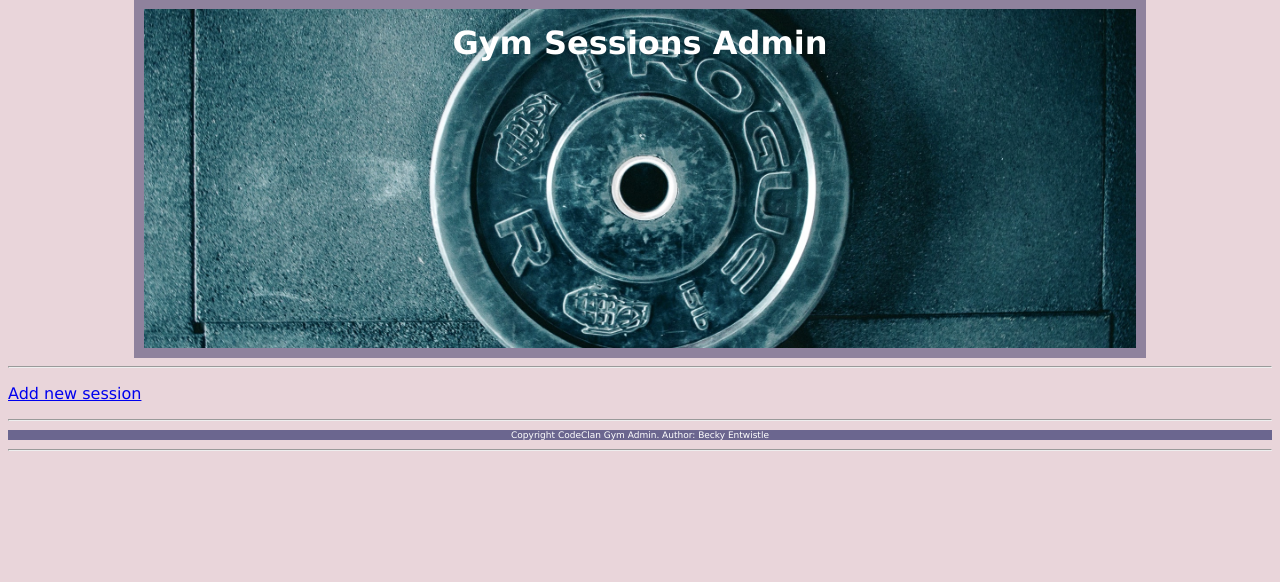
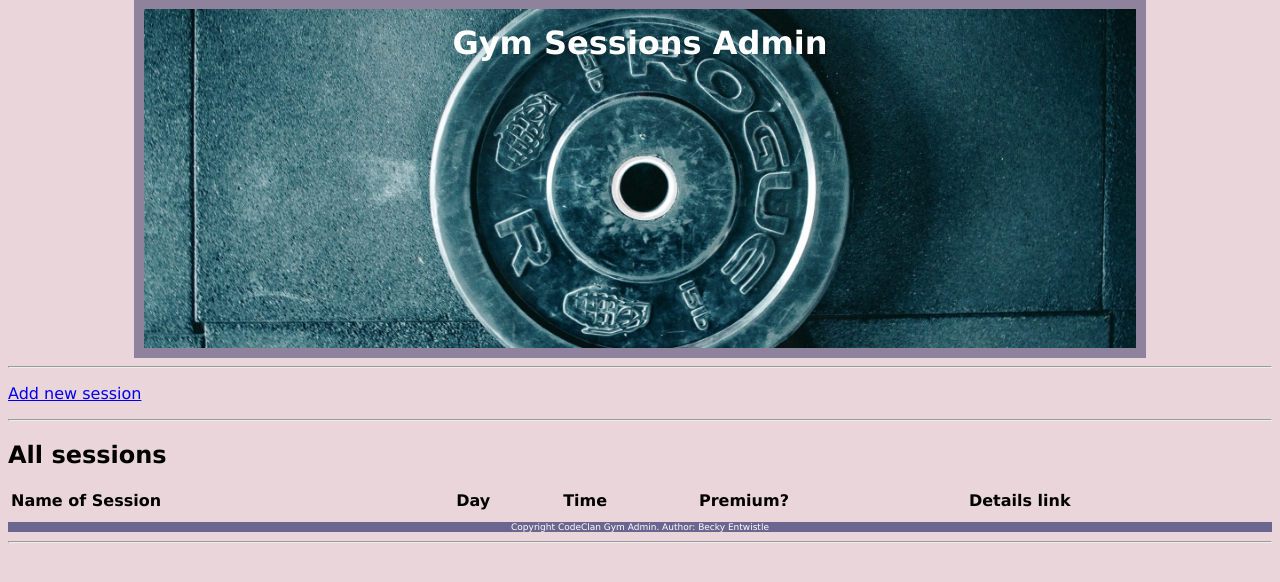
Before and after one commit to bjentwistle/Gym_members_project, a Flask app: page /sessions in a window 1280 px wide. Shown: the part 78-660 px from the top of the page. Run offline with Flask 3, Linux system fonts and the light colour scheme; data that the repository does not hold is empty; some libraries are stand-ins or nearby versions.

Commit message:
updates in html and css from codebar event

```diff
--- a/project_code/static/main.css
+++ b/project_code/static/main.css
@@ -38,7 +38,31 @@ header {
     transform: translate(-50%, -50%);
 }
 
+/* styling for forms */
+.input_form {
+    width: 50%;
 
+}
+
+.form_row {
+    display: flex;
+    justify-content: space-between;
+}
+
+table {
+    width:100%;
+    text-align: left;
+}
+
+.submit_button{
+    background: rgb(130, 115, 151, 0.5);
+    color: #fff;
+    border: 1px solid #eee;
+    border-radius: 20px;
+    box-shadow: 5px 5px 5px #eee;
+    text-shadow: none;
+    align-self: right;
+}
 
 .footer {
     grid-template-areas: 'myArea myArea . .' 'myArea myArea . .';
@@ -57,7 +81,7 @@ header {
 }
 
 .img {
-    height: 250px;
+    height: 200px;
     max-width: 100%;     /* Set the max-width property to 100% */
     margin: 20px,20px,20px,20px;
     border: 5px solid rgb(54, 48, 98, 0.5)
--- a/project_code/templates/sessions/sessions.jinja
+++ b/project_code/templates/sessions/sessions.jinja
@@ -12,19 +12,29 @@
 <p></p>
 <hr>
 
-<div class = "session-container">
+<h2>All sessions</h2>
+
+<table>
+  <tr >
+    <th>Name of Session</th>
+    <th>Day</th>
+    <th>Time</th>
+    <th>Premium?</th>
+    <th>Details link</th>
+  </tr>
+
 {% for session in sessions %}
+  <tr >
+    <td>{{ session.name}}</td>
+    <td>{{session.what_day}}</td>
+    <td>{{session.what_time}}</td>
+    <td>{% if session.premium_session == True %} Yes {% else %} No {%endif%} </td>
+    <td><a href = "/sessions/{{ session.id }}" > Show details </a> </td>
 
-<div class = "session">
-<h3> Session - {{ session.name}} </h3>
-<h4> When - {{session.what_day}} @ {{session.what_time}} </h4>
-
-<a href = "/sessions/{{ session.id }}" > Show details </a>
-<hr>
+  </tr>
+{% endfor %}
+</table>
 
 </div>
 
-{% endfor %}
-</div>
-
 {% endblock %}
```
Also changed, not shown: project_code/templates/sessions/edit.jinja (+6 -6 lines), project_code/templates/sessions/new.jinja (+14 -10 lines).
